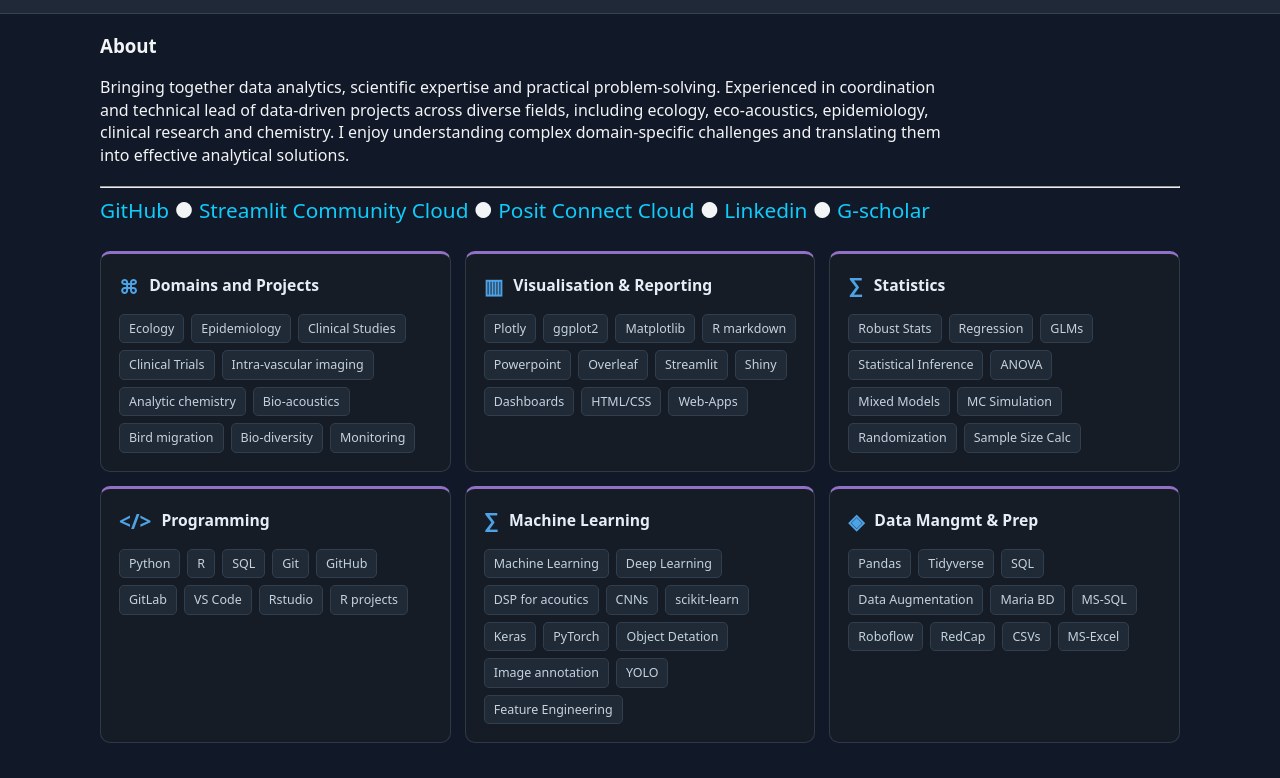
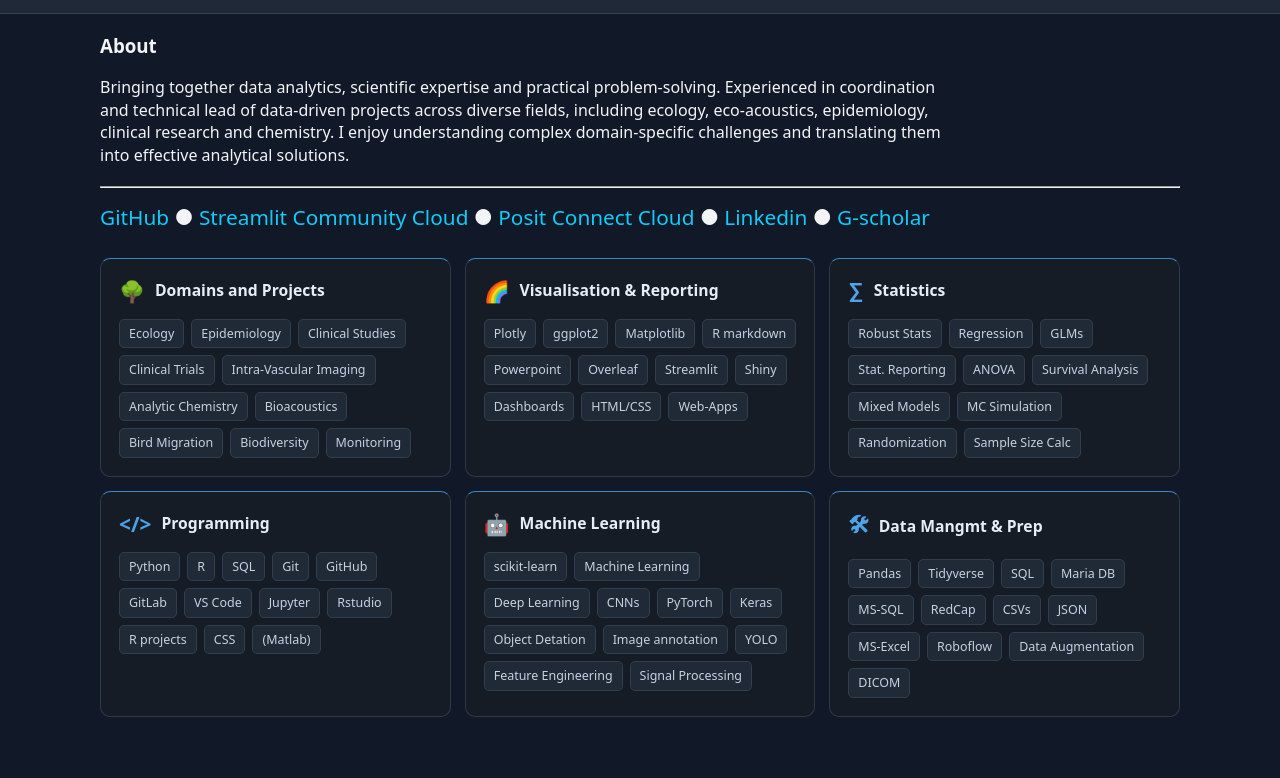
Before and after one commit to sergezaugg/pollito_portfolio, a plain HTML site: page pages/about.html in a window 1280 px wide. Shown: the part 63-841 px from the top of the page. After the commit the page ends 800 px from the top, so only its background shows below. Drawn offline with Linux system fonts and the light colour scheme.

Commit message:
a few style changes

```diff
--- a/css/skills.css
+++ b/css/skills.css
@@ -43,7 +43,7 @@
     padding: 18px;
     background: #161c25;
     border: 1px solid #303946;
-    border-top: 3px solid #3986c8;
+    border-top: 1px solid #3986c8;
     border-radius: 10px;
 
     transition:
@@ -119,36 +119,6 @@
     color: #ffffff;
 }
 
-
-/* ========================================
-   CATEGORY ACCENTS
-   ======================================== */
-
-.statistics {
-    border-top-color: #9270c5;
-}
-
-.datascience {
-    border-top-color: #9270c5;
-}
-
-.programming {
-    border-top-color: #9270c5;
-}
-
-.applications {
-    border-top-color: #9270c5;
-}
-
-.visualisation {
-    border-top-color: #9270c5;
-}
-
-.dataengineering {
-    border-top-color: #9270c5;
-}
-
-
 /* ========================================
    RESPONSIVE LAYOUT
    ======================================== */
--- a/css/styles.css
+++ b/css/styles.css
@@ -30,17 +30,13 @@ header {
     padding: 16px 24px;
 }
 
-
-
-
 .about-list-el {
     font-size: 1.3rem;
     max-width: 850px;
-    margin: 5px 0 5px 0;
+    margin: 15px 0 5px 0;
     padding: 0 0px;
     box-sizing: border-box;
 }
-
 
 .top-text {
     max-width: 850px;
--- a/pages/about.html
+++ b/pages/about.html
@@ -81,10 +81,10 @@
 
         <div class="skills-grid">
 
-            <!-- 6. Data Engineering -->
+
             <div class="skill-card dataengineering">
                 <div class="skill-title">
-                    <span class="skill-icon">⌘</span>
+                    <span class="skill-icon">🌳</span>
                     <h3>Domains and Projects</h3>
                 </div>
                 <div class="skill-tags">
@@ -92,19 +92,19 @@
                     <span>Epidemiology</span>
                     <span>Clinical Studies</span>
                     <span>Clinical Trials</span>
-                    <span>Intra-vascular imaging</span>
-                    <span>Analytic chemistry</span>
-                    <span>Bio-acoustics</span>
-                    <span>Bird migration</span>
-                    <span>Bio-diversity</span>
+                    <span>Intra-Vascular Imaging</span>
+                    <span>Analytic Chemistry</span>
+                    <span>Bioacoustics</span>
+                    <span>Bird Migration</span>
+                    <span>Biodiversity</span>
                     <span>Monitoring</span>
                 </div>
             </div>
 
-            <!-- 5. Data Visualisation -->
+
             <div class="skill-card visualisation">
                 <div class="skill-title">
-                    <span class="skill-icon">▥</span>
+                    <span class="skill-icon">🌈</span>
                     <h3>Visualisation & Reporting</h3>
                 </div>
                 <div class="skill-tags">
@@ -123,7 +123,7 @@
             </div>
 
 
-            <!-- 1. Statistics -->
+
             <div class="skill-card statistics">
                 <div class="skill-title">
                     <span class="skill-icon">∑</span>
@@ -133,8 +133,9 @@
                     <span>Robust Stats</span>
                     <span>Regression</span>
                     <span>GLMs</span>
-                    <span>Statistical Inference</span>
+                    <span>Stat. Reporting</span>
                     <span>ANOVA</span>
+                    <span>Survival Analysis</span>
                     <span>Mixed Models</span>
                     <span>MC Simulation</span>
                     <span>Randomization</span>
@@ -144,9 +145,6 @@
             </div>
 
 
-
-
-            <!-- 3. Programming -->
             <div class="skill-card programming">
                 <div class="skill-title">
                     <span class="skill-icon">&lt;/&gt;</span>
@@ -160,51 +158,52 @@
                     <span>GitHub</span>
                     <span>GitLab</span>
                     <span>VS Code</span>
+                    <span>Jupyter</span>
                     <span>Rstudio</span>
                     <span>R projects</span>
+                    <span>CSS</span>
+                    <span>(Matlab)</span>
                 </div>
             </div>
 
-
-
-            <!-- 1. Statistics -->
             <div class="skill-card statistics">
                 <div class="skill-title">
-                    <span class="skill-icon">∑</span>
+                    <span class="skill-icon">🤖</span>
                     <h3>Machine Learning</h3>
                 </div>
                 <div class="skill-tags">
+                    <span>scikit-learn</span>
                     <span>Machine Learning</span>
                     <span>Deep Learning</span>
-                    <span>DSP for acoutics</span>
                     <span>CNNs</span>
-                    <span>scikit-learn</span>
+                    <span>PyTorch</span>
                     <span>Keras</span>
-                    <span>PyTorch</span>
                     <span>Object Detation</span>
                     <span>Image annotation</span>
                     <span>YOLO</span>
                     <span>Feature Engineering</span>
+                    <span>Signal Processing</span>
                 </div>
             </div>
 
-            <!-- 2. Machine Learning -->
             <div class="skill-card datascience">
                 <div class="skill-title">
-                    <span class="skill-icon">◈</span>
+                    <span class="skill-icon">🛠</span>
                     <h3>Data Mangmt & Prep</h3>
                 </div>
                 <div class="skill-tags">
                     <span>Pandas</span>
                     <span>Tidyverse</span>
                     <span>SQL</span>
-                    <span>Data Augmentation</span>
-                    <span>Maria BD</span>
+                    <span>Maria DB</span>
                     <span>MS-SQL</span>
-                    <span>Roboflow</span>
                     <span>RedCap</span>
                     <span>CSVs</span>
+                    <span>JSON</span>
                     <span>MS-Excel</span>
+                    <span>Roboflow</span>
+                    <span>Data Augmentation</span>
+                    <span>DICOM</span>
 
                 </div>
             </div>
```
